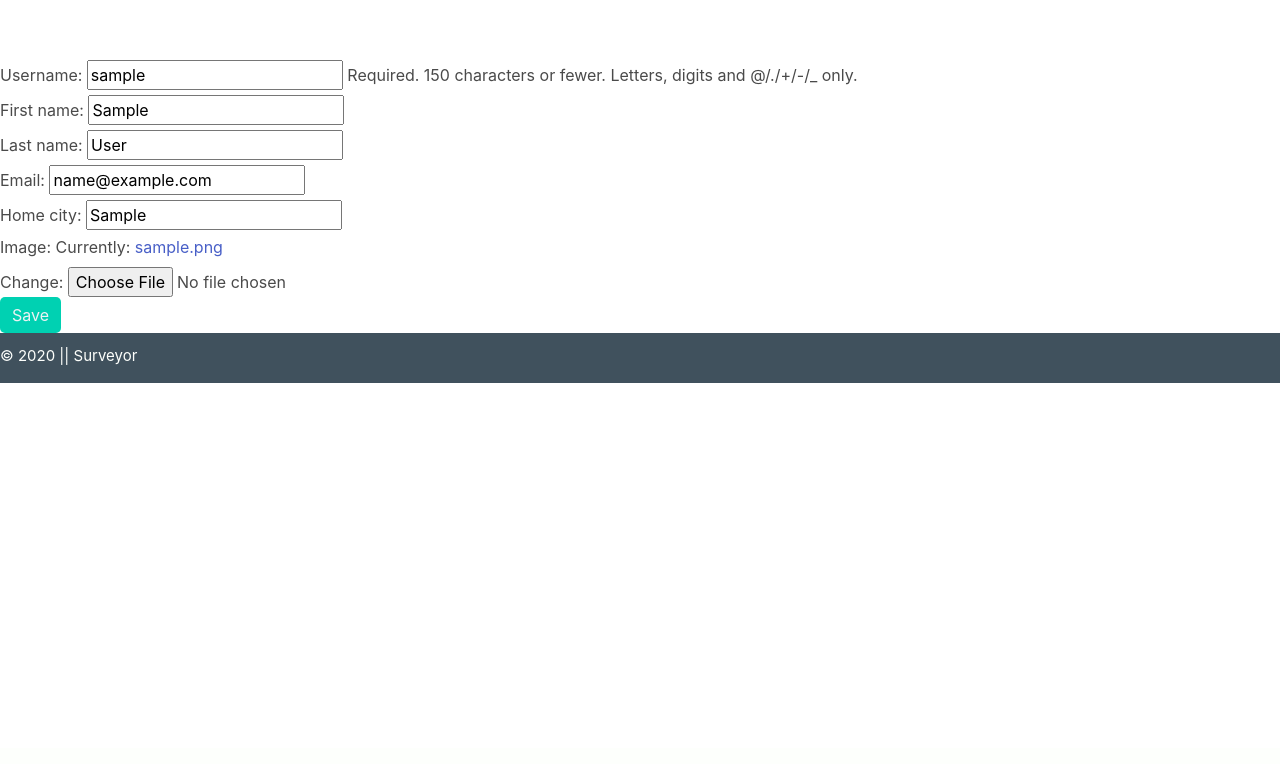
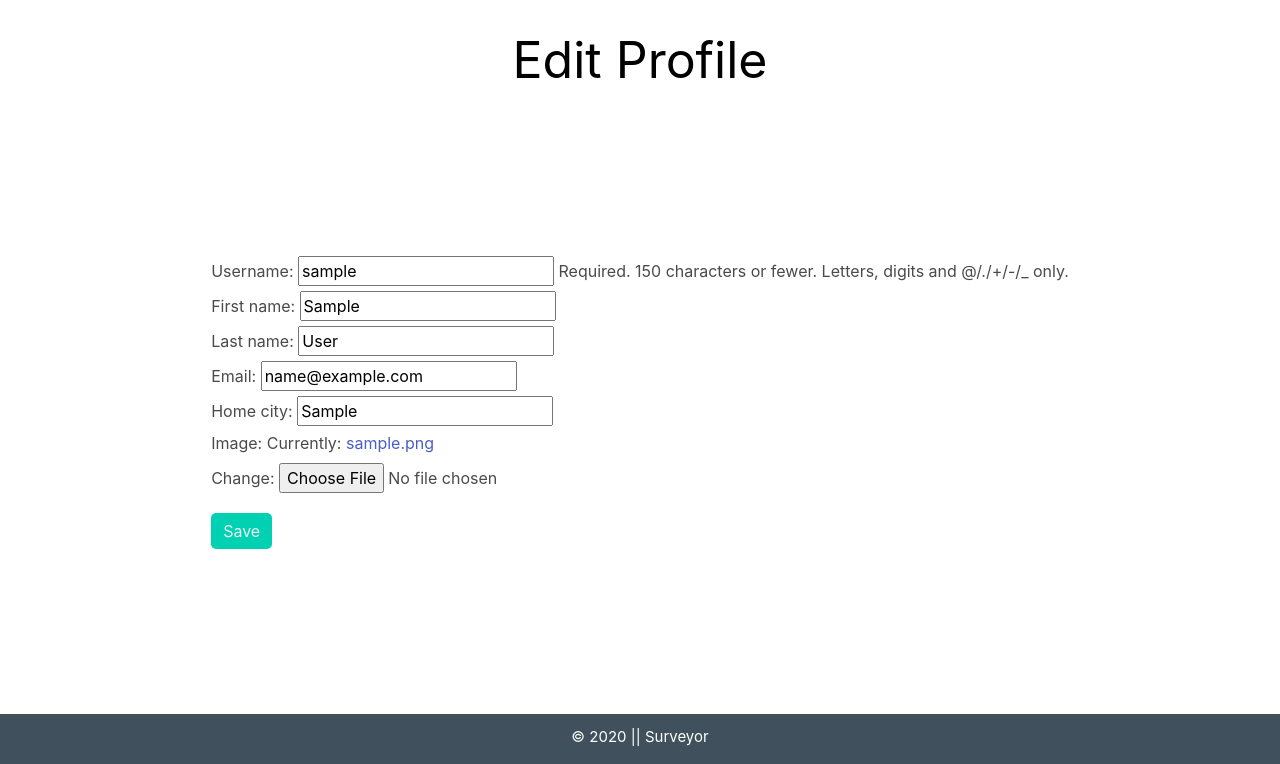
Before and after one commit to desertlp/wayfarer, a Django app: page /profile/edit in a window 1280 px wide. Shown: the part 52-816 px from the top of the page. Before the commit the page ends 435 px from the top, so only its background shows below. Run offline with Django 3.2, Linux system fonts and the light colour scheme; a user stored in the database is signed in; tables that the repository leaves empty hold one stand-in row (values such as "Sample post"); some libraries are stand-ins or nearby versions.

Commit message:
Saving changes before merging with submaster.

```diff
--- a/main_app/static/styles/style.css
+++ b/main_app/static/styles/style.css
@@ -160,6 +160,28 @@ color: #00d1b2;
     height: 10vh;
 }
 
+/* EDIT PROFILE */
+
+.edit-profile-header-container {
+    text-align: center;
+}
+
+.edit-profile-header {
+    color: black;
+    margin-top: 30px;
+}
+
+.edit-profile-form-container {
+    display: flex;
+    justify-content: center;
+    align-items: center;
+    height: 78vh;
+}
+
+.edit-profile-button {
+    margin-top: 20px;
+}
+
 
 /**********************************************************************************************************
 FORMS
@@ -244,12 +266,7 @@ footer{
     width: 100%;
     background: #40515D;
     color: #FDFFFC;
-<<<<<<< HEAD
     position: relative;
-=======
-    position: relative;
-    /* bottom: 0; */
->>>>>>> submaster
     text-align: center;
 }
 
@@ -257,6 +274,7 @@ footer{
     padding: 12px 0 0 0;
     font-size: 15px;
 }
+
 /**********************************************************************************************************
 Post
 */
@@ -286,7 +304,7 @@ Post
 
 #post-img{
     width: 65vw !important;
-    height: 450h;
+    height: 50vh;
 }
 
 .post-title{
--- a/main_app/templates/profile/edit.html
+++ b/main_app/templates/profile/edit.html
@@ -1,14 +1,21 @@
 {% extends 'base.html' %}
 {% block content %}
 
-    <h1>Edit Profile</h1>
+    <!-- HEADER -->
+    <div class="edit-profile-header-container">
+        <h1 class="edit-profile-header">Edit Profile</h1>
+    </div>
 
+    <!-- FORM  -->
+    <div class="edit-profile-form-container">
         <form method="POST" enctype="multipart/form-data">
             {% comment %} enctype="multipart/form-data is for the image upload  {% endcomment %}
             {% csrf_token %}
             {{ uform.as_p }}
             {{ pform.as_p }}
-        <button class="btn edit-btn" type="submit">Save</button>
+
+            <button class="btn edit-btn edit-profile-button" type="submit">Save</button>
         </form>
+    </div>
 
 {% endblock %}
--- a/main_app/views.py
+++ b/main_app/views.py
@@ -74,8 +74,8 @@ def about(request):
     return render(request, 'about.html')
 
 def cities(request):
-    return HttpResponse('cities')
-    # return redirect('city', city_id=2)
+    # return HttpResponse('cities')
+    return redirect('city', city_id=2)
 
 def city(request, city_id):
     city = City.objects.get(id=city_id)
```
Lines whose indentation alone changed are shown as unchanged.
